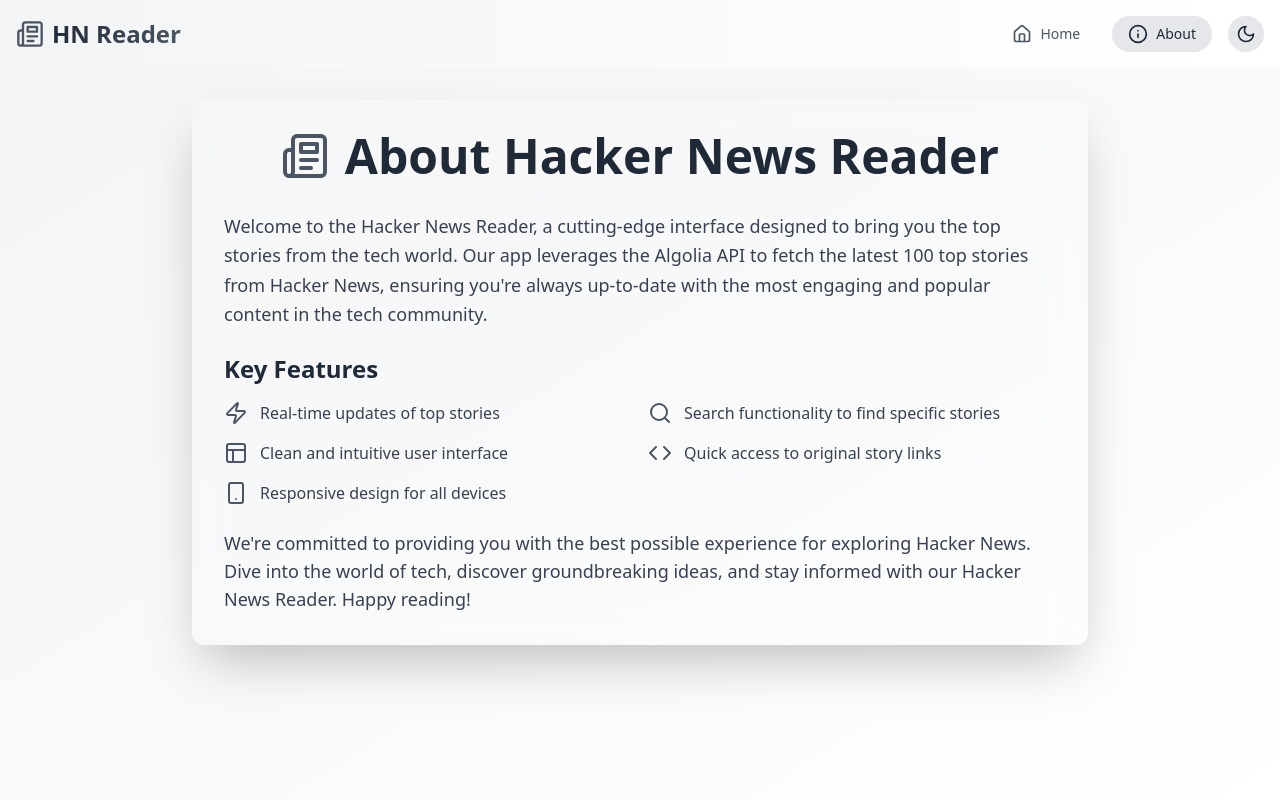
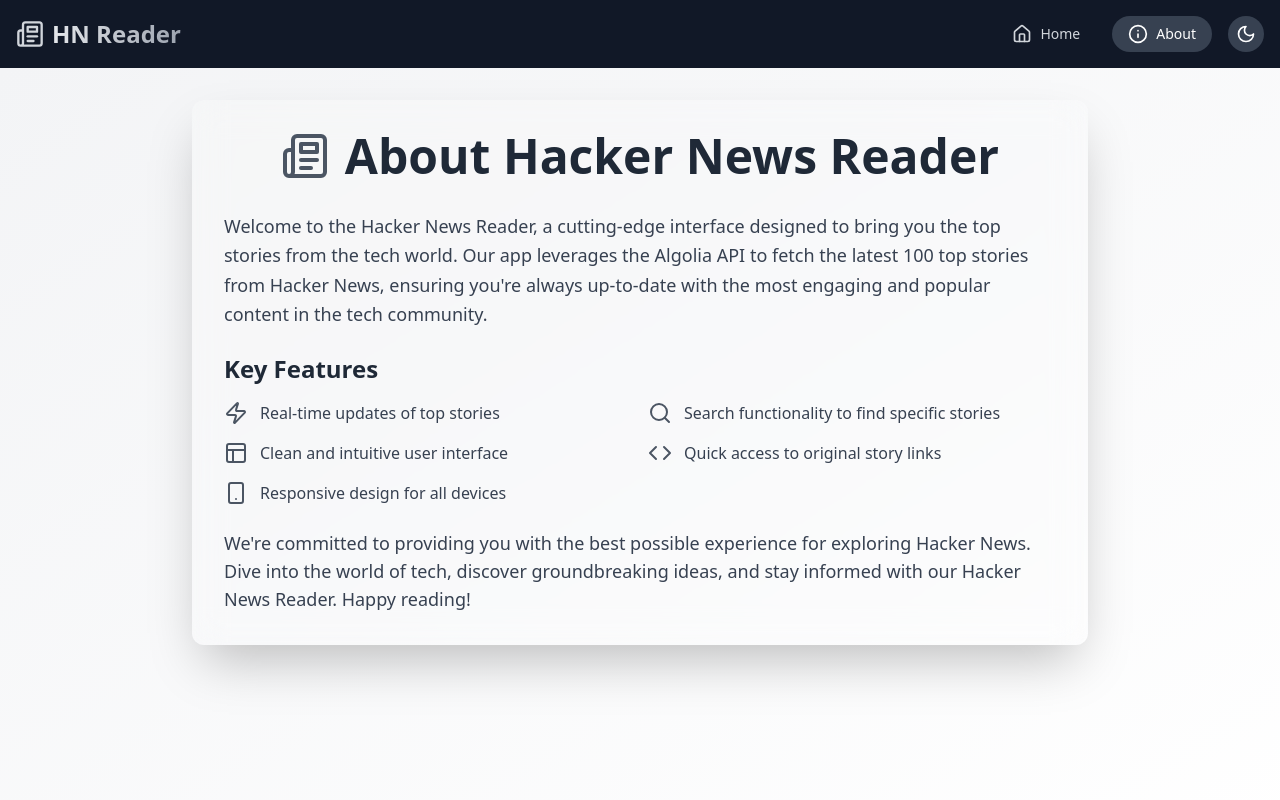
Before and after one commit to GPT-Engineer-App-Dev/news-navigator, a React (Vite) app: page /about in a window 1280 px wide. Shown: the top 800 px of the page. Built offline with nearby package versions, Linux system fonts and the light colour scheme.

Commit message:
Make header dark
Updated the header component to implement a dark mode style, enhancing the visual consistency with the overall dark theme of the application.
[skip gpt_engineer]

```diff
--- a/src/components/Navigation.jsx
+++ b/src/components/Navigation.jsx
@@ -13,17 +13,17 @@ const Navigation = () => {
   };
 
   return (
-    <nav className="bg-gradient-to-r from-gray-100 to-white dark:from-gray-900 dark:to-gray-800 p-4 shadow-lg">
+    <nav className="bg-gray-900 text-white p-4 shadow-lg">
       <div className="max-w-7xl mx-auto flex justify-between items-center">
-        <Link to="/" className="text-gray-800 dark:text-white text-2xl font-bold flex items-center">
+        <Link to="/" className="text-white text-2xl font-bold flex items-center">
           <motion.div
             initial={{ rotate: -10 }}
             animate={{ rotate: 0 }}
             transition={{ duration: 0.5 }}
           >
-            <Newspaper className="mr-2 text-gray-600 dark:text-gray-300" size={28} />
+            <Newspaper className="mr-2 text-gray-300" size={28} />
           </motion.div>
-          <span className="bg-clip-text text-transparent bg-gradient-to-r from-gray-800 to-gray-600 dark:from-gray-200 dark:to-gray-400">
+          <span className="bg-clip-text text-transparent bg-gradient-to-r from-gray-200 to-gray-400">
             HN Reader
           </span>
         </Link>
@@ -32,7 +32,7 @@ const Navigation = () => {
           <NavLink to="/about" icon={<Info className="w-5 h-5" />} label="About" isActive={location.pathname === '/about'} />
           <motion.button
             onClick={toggleDarkMode}
-            className="p-2 bg-gray-200 dark:bg-gray-700 text-gray-800 dark:text-white rounded-full"
+            className="p-2 bg-gray-700 text-white rounded-full"
             whileHover={{ scale: 1.1 }}
             whileTap={{ scale: 0.9 }}
           >
@@ -48,7 +48,7 @@ const NavLink = ({ to, icon, label, isActive }) => (
   <Link to={to}>
     <motion.span
       className={`inline-flex items-center px-4 py-2 rounded-full text-sm font-medium transition-all duration-300 ${
-        isActive ? 'bg-gray-200 dark:bg-gray-700 text-gray-800 dark:text-white' : 'text-gray-600 dark:text-gray-300 hover:bg-gray-100 dark:hover:bg-gray-800'
+        isActive ? 'bg-gray-700 text-white' : 'text-gray-300 hover:bg-gray-800'
       }`}
       whileHover={{ scale: 1.05 }}
       whileTap={{ scale: 0.95 }}
```
